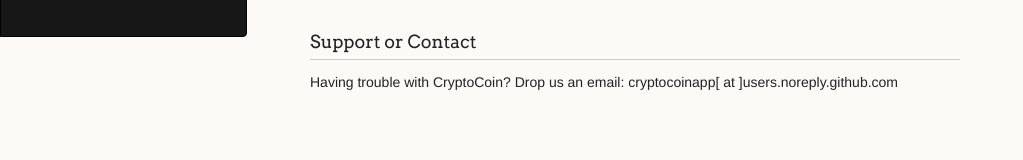
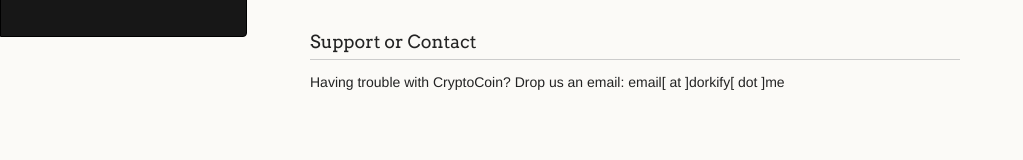
Before and after one commit to cryptocoinapp/cryptocoinapp, a plain HTML site: page index.html in a window 1280 px wide. Shown: the part 324-484 px from the top of the page, without its empty margins (0-1023 px from the left). Drawn offline with Linux system fonts and the light colour scheme.

Commit message:
Second Update
changed email address

```diff
--- a/index.html
+++ b/index.html
@@ -44,7 +44,7 @@
 <h3>
 <a name="support-or-contact" class="anchor" href="#support-or-contact"><span class="octicon octicon-link"></span></a>Support or Contact</h3>
 
-<p>Having trouble with CryptoCoin? Drop us an email: cryptocoinapp[ at ]users.noreply.github.com</p>
+<p>Having trouble with CryptoCoin? <b>Drop us an email: email[ at ]dorkify[ dot ]me  </b></p>
       </section>
       <footer>
         <p><small>Hosted on <a href="http://pages.github.com">GitHub Pages</a> using the Dinky theme</small></p>
```
